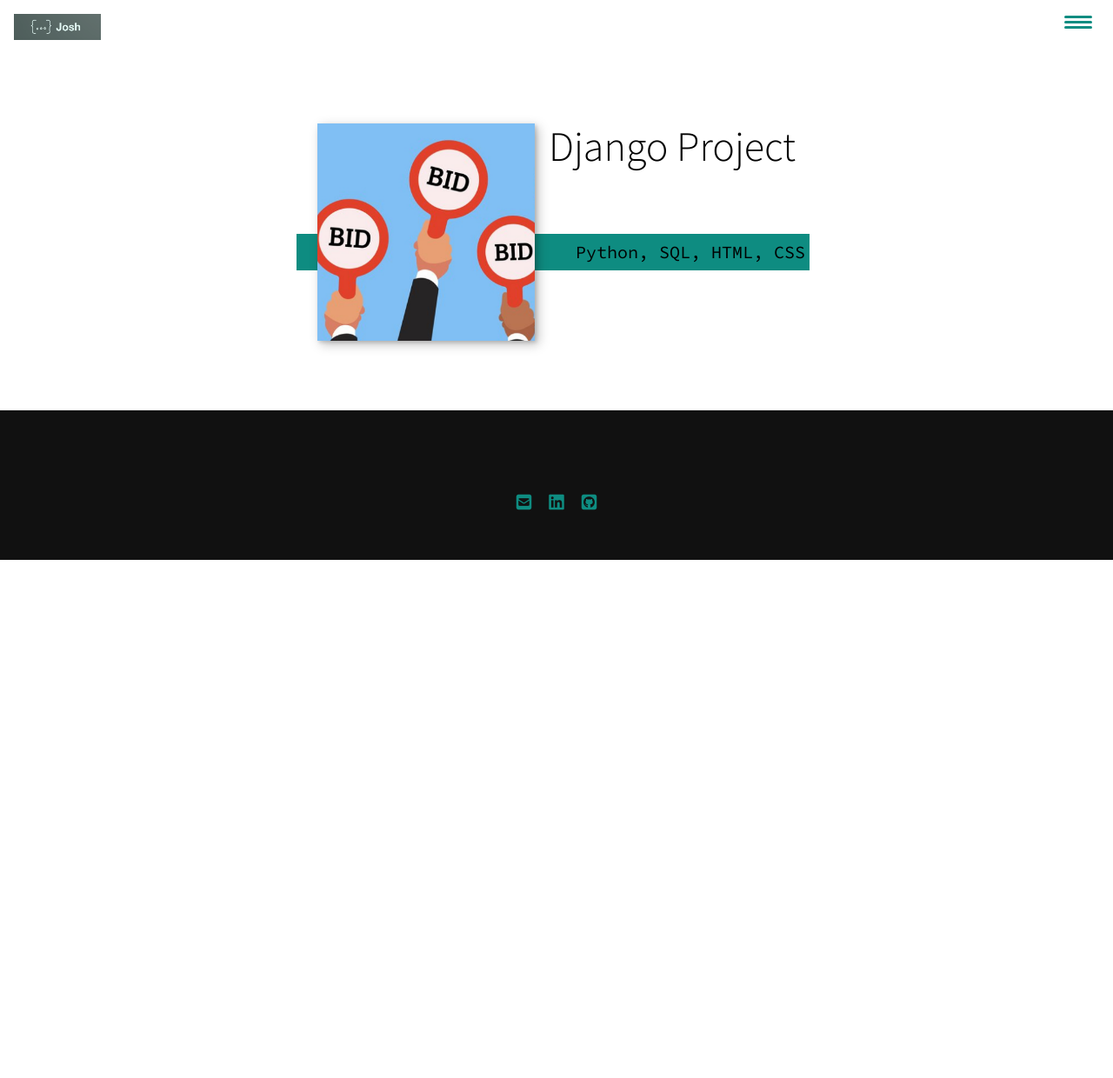
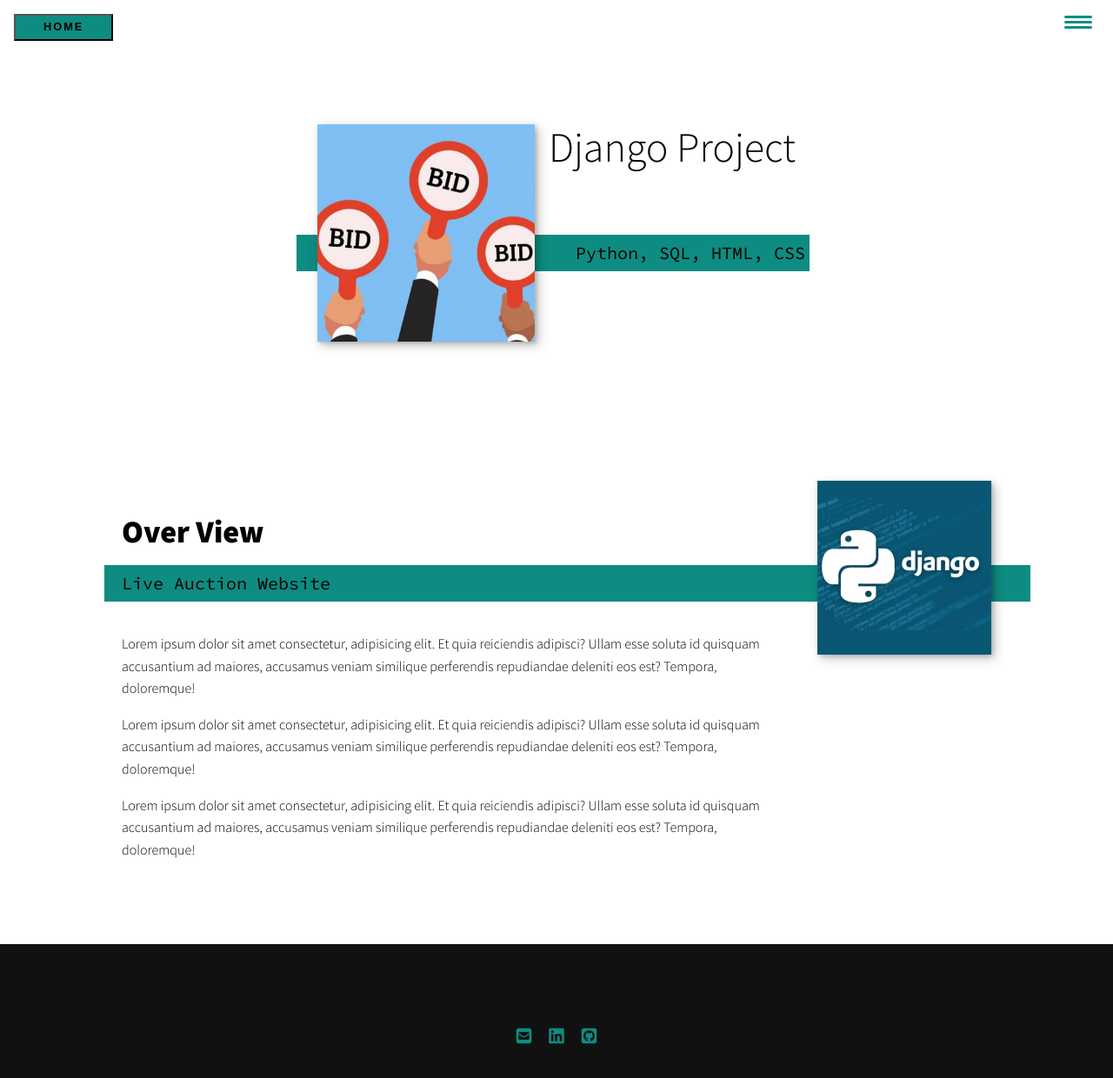
Before and after one commit to cJoshLo/Portfolio, a plain HTML site: page Auction.html in a window 1280 px wide. Shown: the whole page at 87% size. Before the commit the page ends 800 px from the top, so only its background shows below. Drawn offline with nearby package versions, Linux system fonts and the light colour scheme; a web font is replaced by a local one.

Commit message:
added ways to move between pages and auction page

```diff
--- a/Auction.html
+++ b/Auction.html
@@ -18,30 +18,49 @@
     <body>
          <header>
              <div class = "logo">
-                <img src="img/logo3.PNG" alt=""> <!--logo for my website-->
+                <button class = "btn" type="button" onclick ="location.href='index.html'">Home</button> <!--logo for my website-->
              </div>
              <button class="nav-toggle" aria-label="toggle navigation">
                  <span class="hamburger"></span>
              </button>
              <nav class = "nav">
                  <ul class="nav__list"><!--this is a sub class of the nav that is what the double under score is for-->
-                    <li class= "nav__item"><a href ="#home" class="nav__link">Home</a></li>
-                    <li class= "nav__item"><a href ="#services" class="nav__link">Services</a></li>
-                    <li class= "nav__item"><a href ="#about" class="nav__link">About</a></li>
-                    <li class= "nav__item"><a href ="#work" class="nav__link">Work</a></li>
+                    <li class= "nav__item"><a onclick ="location.href='index.html'" class="nav__link">Home</a></li>
+                    <li class= "nav__item"><a onclick ="location.href='Cognitive.html'" class="nav__link">Cognitive Work</a></li>
+                    <li class= "nav__item"><a onclick ="location.href='rehab.html'" class="nav__link">Unity Work</a></li>
+                    <!-- <li class= "nav__item"><a href ="#work" class="nav__link">Work</a></li> -->
                  </ul>
              </nav>
          </header>
 
          <!--Introduction-->
          <section class="intro" id="home">
-            <h1 class="section__title section__title--intro"><!-- the double -- is to show that this is a modifier class, modifing the section title class-->
+            <h1 class="section__title section__title--intro">
                Django Project
             </h1>
                 <p class="section__subtitle section__subtitle--intro">Python, SQL, HTML, CSS</p>
                 <img src="img/auction.png" alt="profile picture for Joshua Lopez" class="intro__img"><!--This is the profile image for the top of the website-->
          </section>
 
+
+
+         <!--About The Project-->
+         <section class="about-me" id="about">
+            <h2 class="section__title section__title--about" class= "section__title--work">Over View</h2>
+            <p class="section__subtitle section__subtitle--about" class= "section__subtitle--work">Live Auction Website</p>
+            <div class="about-me__body">
+                <p>Lorem ipsum dolor sit amet consectetur, adipisicing elit. Et quia reiciendis adipisci? Ullam esse
+                    soluta id quisquam accusantium ad maiores, accusamus veniam similique perferendis repudiandae
+                    deleniti eos est? Tempora, doloremque!</p>
+                <p>Lorem ipsum dolor sit amet consectetur, adipisicing elit. Et quia reiciendis adipisci? Ullam esse
+                        soluta id quisquam accusantium ad maiores, accusamus veniam similique perferendis repudiandae
+                        deleniti eos est? Tempora, doloremque!</p>
+                <p>Lorem ipsum dolor sit amet consectetur, adipisicing elit. Et quia reiciendis adipisci? Ullam esse
+                            soluta id quisquam accusantium ad maiores, accusamus veniam similique perferendis repudiandae
+                            deleniti eos est? Tempora, doloremque!</p>
+            </div>
+            <img src="img/django.png" class="about-me__img" alt="Secondary image of Josh">
+         </section>
 
 
 
```
Also changed, not shown: Cognitive.html (+5 -5 lines), rehab.html (+5 -5 lines), img/UnityAvatar.png (added), img/django.png (added).
